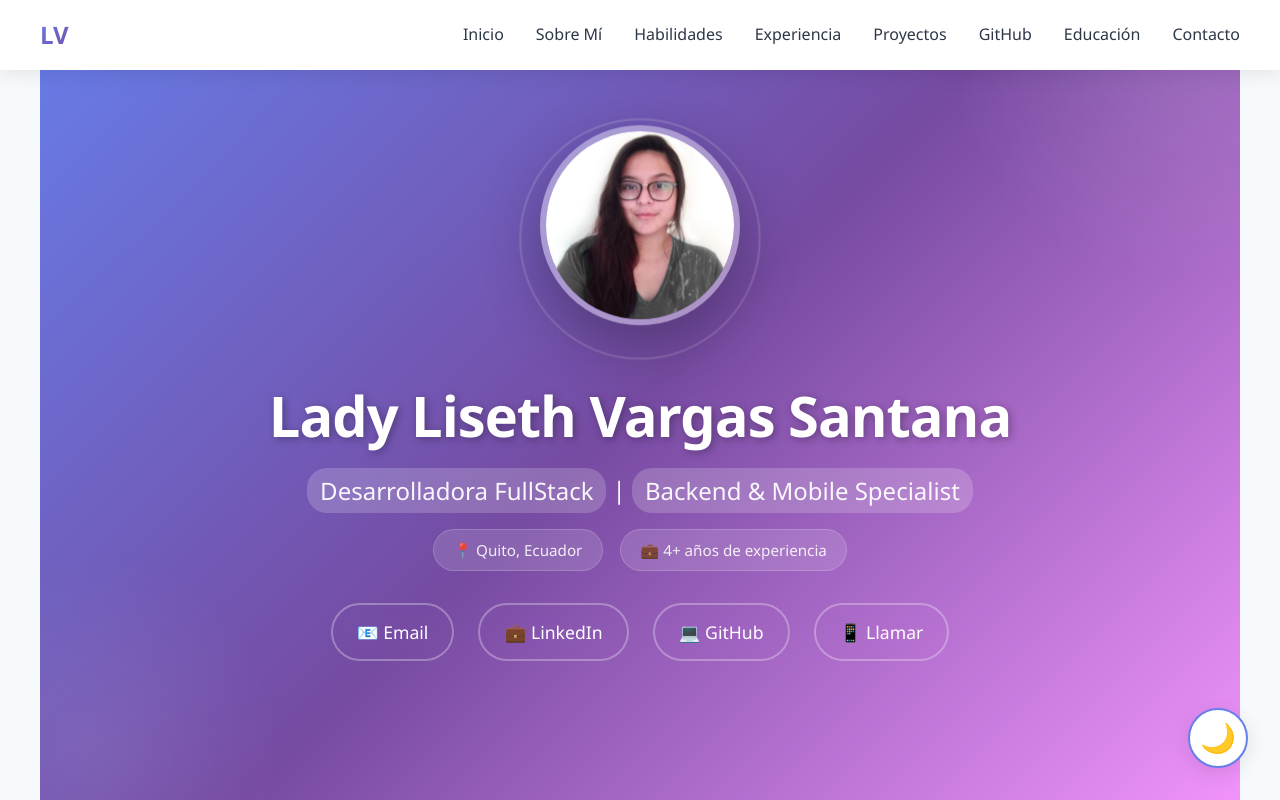
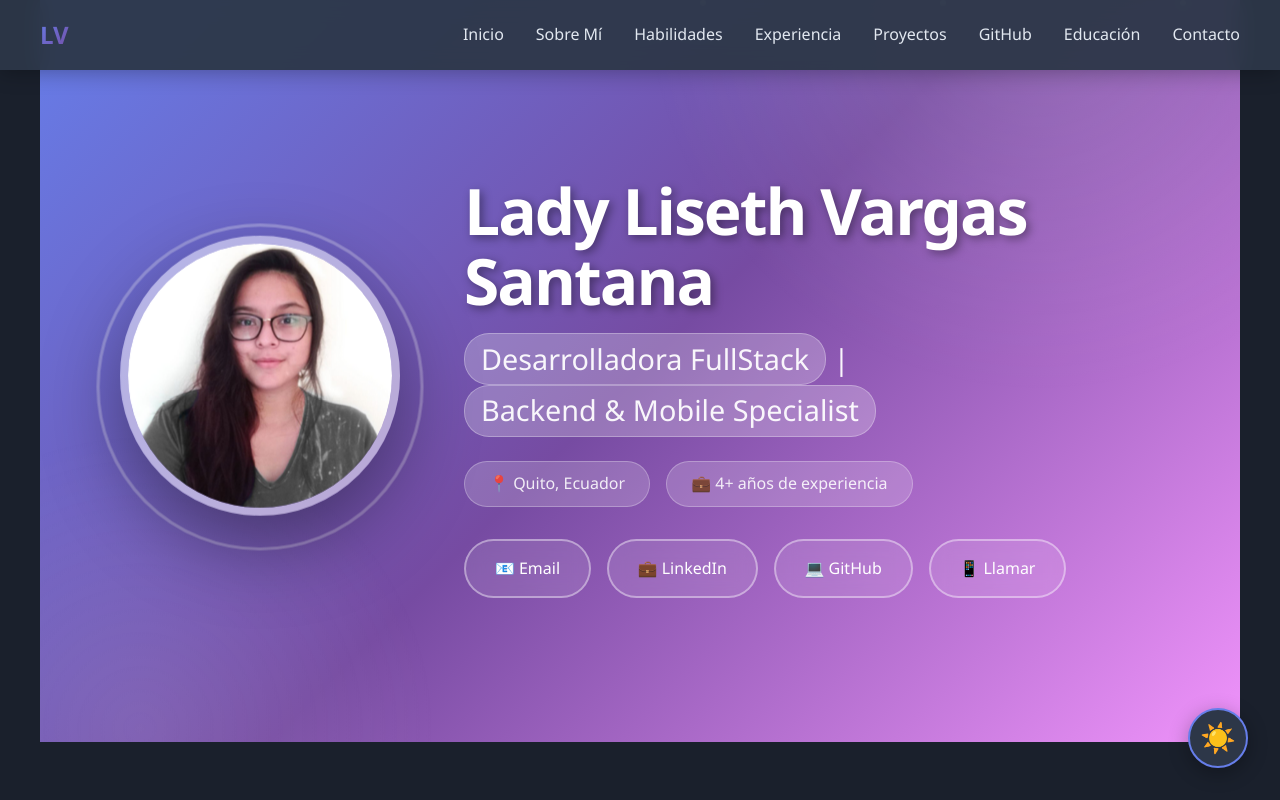
Before and after one commit to ladyvargas/ladyvargas.github.io, a plain HTML site: page index.html in a window 1280 px wide. Shown: the top 800 px of the page. Drawn offline with Linux system fonts and the light colour scheme.

Commit message:
Update index.html

```diff
--- a/index.html
+++ b/index.html
@@ -151,39 +151,40 @@
 
         /* Hero Section */
         .hero {
-            min-height: 100vh;
+            min-height: 80vh;
             background: linear-gradient(135deg, #667eea 0%, #764ba2 50%, #f093fb 100%);
             display: flex;
             align-items: center;
             justify-content: center;
             position: relative;
             overflow: hidden;
-            padding-top: 80px;
+            padding: 8rem 2rem 6rem 2rem;
+            width: 100%;
         }
 
         /* Animated background shapes */
         .hero::before {
             content: '';
             position: absolute;
-            width: 500px;
-            height: 500px;
-            background: radial-gradient(circle, rgba(255,255,255,0.1) 0%, transparent 70%);
+            width: 800px;
+            height: 800px;
+            background: radial-gradient(circle, rgba(255,255,255,0.15) 0%, transparent 70%);
             border-radius: 50%;
-            top: -200px;
+            top: -400px;
             right: -200px;
-            animation: float 6s ease-in-out infinite;
+            animation: float 8s ease-in-out infinite;
         }
 
         .hero::after {
             content: '';
             position: absolute;
-            width: 400px;
-            height: 400px;
-            background: radial-gradient(circle, rgba(255,255,255,0.08) 0%, transparent 70%);
+            width: 600px;
+            height: 600px;
+            background: radial-gradient(circle, rgba(255,255,255,0.1) 0%, transparent 70%);
             border-radius: 50%;
-            bottom: -150px;
-            left: -150px;
-            animation: float 8s ease-in-out infinite reverse;
+            bottom: -300px;
+            left: -200px;
+            animation: float 10s ease-in-out infinite reverse;
         }
 
         .hero-particles {
@@ -196,11 +197,12 @@
 
         .particle {
             position: absolute;
-            width: 4px;
-            height: 4px;
-            background: rgba(255,255,255,0.6);
+            width: 6px;
+            height: 6px;
+            background: rgba(255,255,255,0.8);
             border-radius: 50%;
-            animation: particleFloat 15s infinite;
+            animation: particleFloat 20s infinite;
+            box-shadow: 0 0 10px rgba(255,255,255,0.5);
         }
 
         @keyframes particleFloat {
@@ -215,19 +217,23 @@
                 opacity: 1;
             }
             100% {
-                transform: translateY(-100vh) translateX(100px);
+                transform: translateY(-120vh) translateX(150px);
                 opacity: 0;
             }
         }
 
         .hero-content {
-            text-align: center;
+            display: flex;
+            align-items: center;
+            justify-content: center;
+            gap: 4rem;
             color: white;
             z-index: 2;
-            max-width: 900px;
-            padding: 2rem;
+            max-width: 1400px;
+            padding: 3rem;
             animation: fadeInUp 1s ease;
             position: relative;
+            width: 100%;
         }
 
         @keyframes fadeInUp {
@@ -241,21 +247,32 @@
             }
         }
 
+        .hero-left {
+            flex: 0 0 auto;
+            display: flex;
+            align-items: center;
+            justify-content: center;
+        }
+
+        .hero-right {
+            flex: 1;
+            text-align: left;
+        }
+
         .hero-image-container {
             position: relative;
-            width: 200px;
-            height: 200px;
-            margin: 0 auto 2rem;
+            width: 280px;
+            height: 280px;
         }
 
         .hero-image {
-            width: 200px;
-            height: 200px;
+            width: 280px;
+            height: 280px;
             border-radius: 50%;
-            border: 6px solid rgba(255,255,255,0.4);
+            border: 8px solid rgba(255,255,255,0.5);
             margin: 0 auto;
-            animation: float 3s ease-in-out infinite;
-            box-shadow: 0 20px 60px rgba(0,0,0,0.3);
+            animation: float 4s ease-in-out infinite;
+            box-shadow: 0 30px 80px rgba(0,0,0,0.4);
             object-fit: cover;
             position: relative;
             z-index: 1;
@@ -263,13 +280,13 @@
 
         .hero-image-ring {
             position: absolute;
-            top: -10px;
-            left: -10px;
-            width: 220px;
-            height: 220px;
+            top: -15px;
+            left: -15px;
+            width: 310px;
+            height: 310px;
             border-radius: 50%;
-            border: 2px solid rgba(255,255,255,0.3);
-            animation: pulse 2s ease-in-out infinite;
+            border: 3px solid rgba(255,255,255,0.4);
+            animation: pulse 3s ease-in-out infinite;
         }
 
         @keyframes pulse {
@@ -278,8 +295,8 @@
                 opacity: 1;
             }
             50% {
-                transform: scale(1.1);
-                opacity: 0.5;
+                transform: scale(1.08);
+                opacity: 0.6;
             }
         }
 
@@ -289,26 +306,30 @@
         }
 
         .hero h1 {
-            font-size: 3.5rem;
-            margin-bottom: 0.5rem;
-            text-shadow: 2px 2px 8px rgba(0,0,0,0.3);
-            font-weight: 800;
-            letter-spacing: -1px;
+            font-size: 4rem;
+            margin-bottom: 1rem;
+            text-shadow: 3px 3px 10px rgba(0,0,0,0.4);
+            font-weight: 900;
+            letter-spacing: -2px;
+            line-height: 1.1;
         }
 
         .hero .subtitle {
-            font-size: 1.5rem;
-            margin-bottom: 1rem;
+            font-size: 1.8rem;
+            margin-bottom: 1.5rem;
             opacity: 0.95;
-            font-weight: 400;
+            font-weight: 300;
+            line-height: 1.4;
         }
 
         .hero .subtitle-highlight {
-            background: rgba(255,255,255,0.2);
-            padding: 0.2rem 0.8rem;
-            border-radius: 20px;
+            background: rgba(255,255,255,0.25);
+            padding: 0.3rem 1rem;
+            border-radius: 25px;
             display: inline-block;
             backdrop-filter: blur(10px);
+            border: 1px solid rgba(255,255,255,0.3);
+            font-weight: 400;
         }
 
         .hero .location {
@@ -317,45 +338,48 @@
             margin-bottom: 2rem;
             display: flex;
             align-items: center;
-            justify-content: center;
-            gap: 0.5rem;
+            gap: 1rem;
+            flex-wrap: wrap;
         }
 
         .hero-badge {
             display: inline-flex;
             align-items: center;
-            gap: 0.5rem;
-            background: rgba(255,255,255,0.15);
-            padding: 0.5rem 1.2rem;
-            border-radius: 25px;
-            font-size: 0.95rem;
+            gap: 0.6rem;
+            background: rgba(255,255,255,0.2);
+            padding: 0.6rem 1.5rem;
+            border-radius: 30px;
+            font-size: 1rem;
             backdrop-filter: blur(10px);
-            border: 1px solid rgba(255,255,255,0.2);
-            margin: 0 0.3rem;
+            border: 1px solid rgba(255,255,255,0.3);
+            font-weight: 500;
         }
 
         .social-links {
             display: flex;
-            gap: 1.5rem;
-            justify-content: center;
+            gap: 1rem;
+            flex-wrap: wrap;
             margin-top: 2rem;
         }
 
         .social-links a {
             color: white;
             text-decoration: none;
-            font-size: 1.1rem;
-            padding: 0.8rem 1.5rem;
-            border: 2px solid rgba(255,255,255,0.3);
-            border-radius: 30px;
+            font-size: 1rem;
+            padding: 0.9rem 1.8rem;
+            border: 2px solid rgba(255,255,255,0.4);
+            border-radius: 35px;
             transition: all 0.3s ease;
             backdrop-filter: blur(10px);
+            background: rgba(255,255,255,0.1);
+            font-weight: 500;
         }
 
         .social-links a:hover {
-            background: rgba(255,255,255,0.2);
+            background: rgba(255,255,255,0.25);
             transform: translateY(-3px);
-            box-shadow: 0 5px 20px rgba(0,0,0,0.2);
+            box-shadow: 0 8px 25px rgba(0,0,0,0.3);
+            border-color: rgba(255,255,255,0.6);
         }
 
         /* Secciones */
@@ -904,12 +928,55 @@
                 display: none;
             }
 
+            .hero {
+                min-height: 100vh;
+                padding: 6rem 2rem 4rem 2rem;
+            }
+
+            .hero-content {
+                flex-direction: column;
+                gap: 2rem;
+                text-align: center;
+            }
+
+            .hero-left {
+                order: 1;
+            }
+
+            .hero-right {
+                order: 2;
+                text-align: center;
+            }
+
+            .hero-image-container {
+                width: 220px;
+                height: 220px;
+            }
+
+            .hero-image {
+                width: 220px;
+                height: 220px;
+            }
+
+            .hero-image-ring {
+                width: 250px;
+                height: 250px;
+            }
+
             .hero h1 {
                 font-size: 2.5rem;
             }
 
             .hero .subtitle {
-                font-size: 1.2rem;
+                font-size: 1.3rem;
+            }
+
+            .hero .location {
+                justify-content: center;
+            }
+
+            .social-links {
+                justify-content: center;
             }
 
             .about-content {
@@ -963,7 +1030,7 @@
         }
     </style>
 </head>
-<body>
+<body class="dark-mode">
     <!-- Navegación -->
     <nav id="navbar">
         <div class="nav-container">
@@ -989,21 +1056,25 @@
     <!-- Hero Section -->
     <section id="inicio" class="hero">
         <div class="hero-particles">
-            <div class="particle" style="left: 10%; animation-delay: 0s;"></div>
-            <div class="particle" style="left: 20%; animation-delay: 2s;"></div>
-            <div class="particle" style="left: 30%; animation-delay: 4s;"></div>
-            <div class="particle" style="left: 40%; animation-delay: 1s;"></div>
-            <div class="particle" style="left: 50%; animation-delay: 3s;"></div>
-            <div class="particle" style="left: 60%; animation-delay: 5s;"></div>
-            <div class="particle" style="left: 70%; animation-delay: 2.5s;"></div>
-            <div class="particle" style="left: 80%; animation-delay: 4.5s;"></div>
-            <div class="particle" style="left: 90%; animation-delay: 1.5s;"></div>
+            <div class="particle" style="left: 5%; animation-delay: 0s;"></div>
+            <div class="particle" style="left: 15%; animation-delay: 3s;"></div>
+            <div class="particle" style="left: 25%; animation-delay: 6s;"></div>
+            <div class="particle" style="left: 35%; animation-delay: 2s;"></div>
+            <div class="particle" style="left: 45%; animation-delay: 5s;"></div>
+            <div class="particle" style="left: 55%; animation-delay: 8s;"></div>
+            <div class="particle" style="left: 65%; animation-delay: 4s;"></div>
+            <div class="particle" style="left: 75%; animation-delay: 7s;"></div>
+            <div class="particle" style="left: 85%; animation-delay: 1s;"></div>
+            <div class="particle" style="left: 95%; animation-delay: 9s;"></div>
         </div>
         <div class="hero-content">
+            <div class="hero-left">
                 <div class="hero-image-container">
                     <div class="hero-image-ring"></div>
                     <img src="carnet.png" alt="Lady Vargas" class="hero-image">
                 </div>
+            </div>
+            <div class="hero-right">
                 <h1>Lady Liseth Vargas Santana</h1>
                 <p class="subtitle">
                     <span class="subtitle-highlight">Desarrolladora FullStack</span> |
@@ -1018,6 +1089,7 @@
                     <a href="https://linkedin.com/in/ladyvargas" target="_blank">💼 LinkedIn</a>
                     <a href="https://github.com/ladyvargas?tab=repositories" target="_blank">💻 GitHub</a>
                     <a href="tel:+593968526332">📱 Llamar</a>
+                </div>
             </div>
         </div>
     </section>
@@ -1619,7 +1691,7 @@
 
     <!-- Theme Toggle -->
     <button class="theme-toggle" id="themeToggle" aria-label="Toggle dark mode">
-        <span class="theme-toggle-icon">🌙</span>
+        <span class="theme-toggle-icon">☀️</span>
     </button>
 
     <!-- Footer -->
@@ -1713,11 +1785,14 @@
         const themeToggle = document.getElementById('themeToggle');
         const themeIcon = themeToggle.querySelector('.theme-toggle-icon');
 
-        // Cargar tema guardado
-        const savedTheme = localStorage.getItem('theme') || 'light';
+        // Cargar tema guardado, por defecto modo oscuro
+        const savedTheme = localStorage.getItem('theme') || 'dark';
         if (savedTheme === 'dark') {
             document.body.classList.add('dark-mode');
             themeIcon.textContent = '☀️';
+        } else {
+            document.body.classList.remove('dark-mode');
+            themeIcon.textContent = '🌙';
         }
 
         themeToggle.addEventListener('click', () => {
```
Lines whose indentation alone changed are shown as unchanged.
